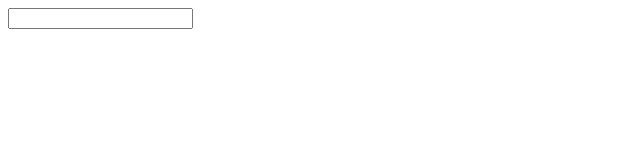
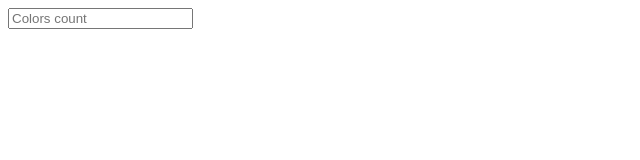
Before and after one commit to eladcandroid/random-colors, a plain HTML site: page index.html in a window 1280 px wide. Shown: the full height of the page, 0-640 px from the left. Drawn offline with Linux system fonts and the light colour scheme.

Commit message:
Add placeholder

```diff
--- a/index.html
+++ b/index.html
@@ -5,7 +5,7 @@
     <script src="script.js" defer></script>
   </head>
   <body>
-    <input class="colors-count" type="number" />
+    <input class="colors-count" type="number" placeholder="Colors count" />
     <div class="colors-container"></div>
   </body>
 </html>
```
